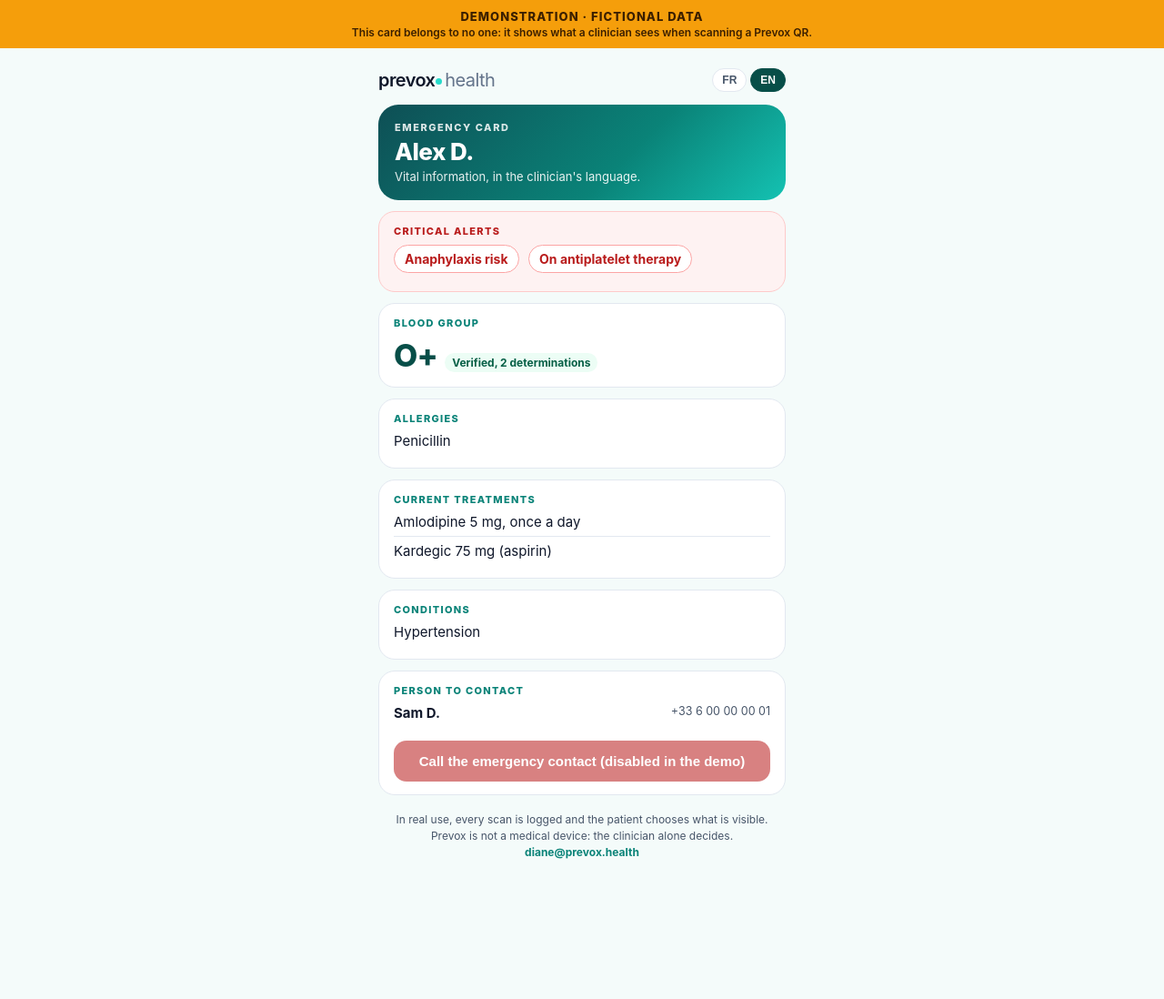
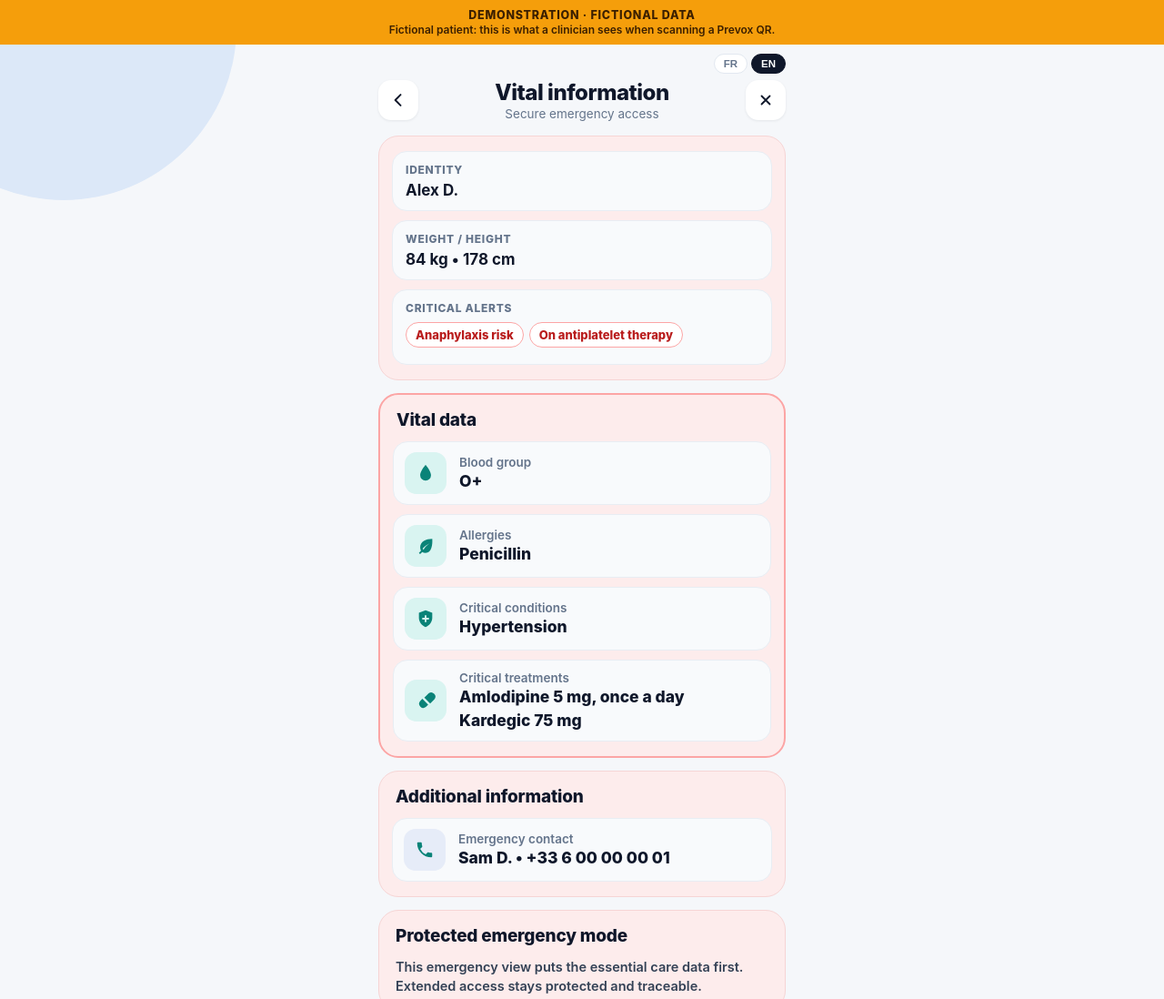
Before and after one commit to Dianelavinia/prevox-demo, a plain HTML site: page index.html in a window 1280 px wide. Shown: the top 1098 px of the page at 91% size. Before the commit the page ends 986 px from the top, so only its background shows below. Drawn offline with Linux system fonts and the light colour scheme.

Commit message:
Meme disposition et memes couleurs que la fiche d'urgence de l'application

```diff
--- a/index.html
+++ b/index.html
@@ -4,118 +4,114 @@
 <meta charset="utf-8">
 <meta name="viewport" content="width=device-width, initial-scale=1, viewport-fit=cover">
 <meta name="robots" content="noindex, nofollow">
-<meta name="theme-color" content="#074E48">
-<title>Prevox · Carte d'urgence (démonstration)</title>
+<meta name="theme-color" content="#F5F7FA">
+<title>Prevox · Informations vitales (démonstration)</title>
 <style>
-  :root{ --teal:#0A8378; --accent:#27DBCB; --deep:#074E48; --ink:#0F172A; --sec:#475569; --line:#E2E8F0; --bg:#F4FBFA; --red:#B91C1C; --redbg:#FEF2F2; --amber:#92400E; --amberbg:#FFFBEB; }
+  :root{
+    --bg:#F5F7FA; --ink:#0F172A; --label:#64748B; --sec:#334155;
+    --section:#FDECEC; --sectionLine:#F6D5D5; --vitalLine:#FCA5A5;
+    --row:#F8FAFC; --rowLine:#E8EDF3; --tile:#D9F4F1; --tileIcon:#0A8378;
+    --tileBlue:#E6ECF8; --red:#B91C1C; --amber:#F59E0B;
+  }
   *{ box-sizing:border-box; margin:0; padding:0; }
-  body{ font-family:-apple-system,BlinkMacSystemFont,"Inter","Segoe UI",Roboto,sans-serif; background:var(--bg); color:var(--ink); -webkit-font-smoothing:antialiased; }
-  .demo{ position:sticky; top:0; z-index:5; background:#F59E0B; color:#3B1F00; text-align:center; font-weight:800; font-size:13px; letter-spacing:.08em; text-transform:uppercase; padding:10px 16px; }
-  .demo span{ display:block; font-weight:600; font-size:12px; letter-spacing:0; text-transform:none; margin-top:2px; }
-  .wrap{ max-width:480px; margin:0 auto; padding:16px 16px 40px; }
-  .top{ display:flex; justify-content:space-between; align-items:center; margin:6px 0 14px; }
-  .wm{ font-size:20px; font-weight:600; letter-spacing:-0.03em; }
-  .wm .dot{ display:inline-block; width:7px; height:7px; border-radius:50%; background:var(--accent); margin:0 3px 0 1px; vertical-align:middle; }
-  .wm .h{ color:#64748B; font-weight:400; }
-  .lang{ display:flex; gap:4px; }
-  .lang button{ border:1px solid var(--line); background:#fff; color:var(--sec); font-weight:700; font-size:12px; padding:5px 10px; border-radius:999px; cursor:pointer; }
-  .lang button.on{ background:var(--deep); color:#fff; border-color:var(--deep); }
-  .hero{ background:linear-gradient(135deg,#0e4f55,#0A8378 60%,#14C2B2); color:#fff; border-radius:22px; padding:18px; }
-  .hero .k{ font-size:11px; font-weight:800; letter-spacing:.14em; text-transform:uppercase; opacity:.85; }
-  .hero h1{ font-size:26px; font-weight:800; letter-spacing:-0.02em; margin-top:4px; }
-  .hero p{ font-size:13px; opacity:.9; margin-top:4px; }
-  .card{ background:#fff; border:1px solid var(--line); border-radius:18px; padding:14px 16px; margin-top:12px; }
-  .card h2{ font-size:11px; font-weight:800; letter-spacing:.12em; text-transform:uppercase; color:var(--teal); margin-bottom:8px; }
-  .alert{ background:var(--redbg); border-color:#FECACA; }
-  .alert h2{ color:var(--red); }
-  .chip{ display:inline-block; font-weight:700; font-size:14px; padding:6px 11px; border-radius:999px; margin:0 6px 6px 0; }
-  .chip.red{ background:#fff; color:var(--red); border:1.5px solid #FCA5A5; }
-  .row{ display:flex; justify-content:space-between; gap:12px; padding:9px 0; border-top:1px solid var(--line); font-size:15px; }
-  .row:first-of-type{ border-top:none; padding-top:0; }
-  .row b{ font-weight:700; }
-  .muted{ color:var(--sec); font-size:12.5px; }
-  .blood{ font-size:34px; font-weight:800; color:var(--deep); letter-spacing:-0.02em; }
-  .ok{ display:inline-block; background:#ECFDF5; color:#065F46; font-size:12px; font-weight:700; padding:3px 8px; border-radius:999px; margin-left:8px; vertical-align:middle; }
-  ul.l{ list-style:none; } ul.l li{ font-size:15px; padding:6px 0; border-top:1px solid var(--line); } ul.l li:first-child{ border-top:none; padding-top:0; }
-  .btn{ display:block; width:100%; text-align:center; background:var(--red); color:#fff; font-weight:800; font-size:15px; padding:14px; border-radius:14px; margin-top:12px; border:none; opacity:.55; }
-  .foot{ margin-top:18px; font-size:12px; color:var(--sec); line-height:1.5; text-align:center; }
-  .foot a{ color:var(--teal); font-weight:700; text-decoration:none; }
+  html,body{ background:var(--bg); }
+  body{ font-family:-apple-system,BlinkMacSystemFont,"SF Pro Text","Inter","Segoe UI",Roboto,sans-serif; color:var(--ink); -webkit-font-smoothing:antialiased; min-height:100vh; position:relative; overflow-x:hidden; }
+  body:before{ content:""; position:absolute; left:-120px; top:-160px; width:380px; height:380px; border-radius:50%; background:#DCE8F8; z-index:0; }
+  .demo{ position:sticky; top:0; z-index:10; background:var(--amber); color:#3B1F00; text-align:center; font-weight:800; font-size:12.5px; letter-spacing:.06em; text-transform:uppercase; padding:9px 16px; }
+  .demo small{ display:block; font-weight:600; font-size:12px; letter-spacing:0; text-transform:none; margin-top:1px; }
+  .wrap{ position:relative; z-index:1; max-width:480px; margin:0 auto; padding:10px 16px 36px; }
+  .lang{ display:flex; justify-content:flex-end; gap:4px; margin-bottom:6px; }
+  .lang button{ border:1px solid #E2E8F0; background:#fff; color:var(--label); font-weight:700; font-size:11.5px; padding:4px 10px; border-radius:999px; cursor:pointer; }
+  .lang button.on{ background:var(--ink); color:#fff; border-color:var(--ink); }
+  header{ display:grid; grid-template-columns:44px 1fr 44px; align-items:center; margin:2px 0 16px; }
+  header .ib{ width:44px; height:44px; border-radius:14px; background:#fff; display:flex; align-items:center; justify-content:center; box-shadow:0 1px 3px rgba(15,23,42,.08); }
+  header .t{ text-align:center; }
+  header h1{ font-size:24px; font-weight:800; letter-spacing:-0.02em; }
+  header p{ font-size:13.5px; color:var(--label); margin-top:1px; }
+  .sec{ background:var(--section); border:1.5px solid var(--sectionLine); border-radius:22px; padding:16px 14px; margin-top:14px; }
+  .sec.vital{ border:2.5px solid var(--vitalLine); }
+  .sec h2{ font-size:19px; font-weight:800; letter-spacing:-0.01em; margin:0 4px 12px; }
+  .box{ background:var(--row); border:1px solid var(--rowLine); border-radius:16px; padding:12px 14px; margin-top:10px; }
+  .box:first-of-type{ margin-top:0; }
+  .cap{ font-size:12px; font-weight:800; letter-spacing:.06em; text-transform:uppercase; color:var(--label); }
+  .val{ font-size:17px; font-weight:700; margin-top:5px; }
+  .row{ display:grid; grid-template-columns:46px 1fr; gap:14px; align-items:center; background:var(--row); border:1px solid var(--rowLine); border-radius:16px; padding:11px 12px; margin-top:10px; }
+  .row:first-of-type{ margin-top:0; }
+  .tile{ width:46px; height:46px; border-radius:13px; background:var(--tile); display:flex; align-items:center; justify-content:center; }
+  .tile.blue{ background:var(--tileBlue); }
+  .tile svg{ width:22px; height:22px; fill:var(--tileIcon); }
+  .row .l{ font-size:13.5px; font-weight:600; color:var(--label); }
+  .row .v{ font-size:17.5px; font-weight:800; margin-top:2px; line-height:1.25; }
+  .alert{ display:inline-block; background:#fff; color:var(--red); border:1.5px solid var(--vitalLine); font-weight:800; font-size:13px; padding:5px 10px; border-radius:999px; margin:0 6px 6px 0; }
+  .note{ font-size:14.5px; font-weight:600; color:var(--sec); line-height:1.45; margin:0 4px; }
+  .btn{ display:block; width:100%; text-align:center; font-weight:800; font-size:16.5px; padding:15px; border-radius:18px; margin-top:10px; border:1px solid var(--rowLine); background:var(--row); color:var(--ink); }
+  .btn.red{ background:var(--red); border-color:var(--red); color:#fff; margin-top:0; }
+  .btn[disabled]{ cursor:not-allowed; }
+  .foot{ margin-top:18px; font-size:12px; color:var(--label); line-height:1.5; text-align:center; }
+  .foot b{ color:var(--ink); }
 </style>
 </head>
 <body>
-<div class="demo" data-i18n="banner">Démonstration · données fictives<span data-i18n="bannerSub">Cette carte n'appartient à personne : elle montre ce qu'un soignant voit en scannant un QR Prevox.</span></div>
+<div class="demo"><span data-i18n="banner">Démonstration · données fictives</span><small data-i18n="bannerSub">Patient fictif : voici ce qu'un soignant voit en scannant un QR Prevox.</small></div>
 <div class="wrap">
-  <div class="top">
-    <div class="wm">prevox<span class="dot"></span><span class="h">health</span></div>
-    <div class="lang"><button data-l="fr" class="on">FR</button><button data-l="en">EN</button></div>
-  </div>
+  <div class="lang"><button data-l="fr" class="on">FR</button><button data-l="en">EN</button></div>
+  <header>
+    <div class="ib" aria-hidden="true"><svg width="20" height="20" viewBox="0 0 24 24"><path d="M15 5l-7 7 7 7" stroke="#0F172A" stroke-width="2.4" fill="none" stroke-linecap="round" stroke-linejoin="round"/></svg></div>
+    <div class="t"><h1 data-i18n="title">Informations vitales</h1><p data-i18n="sub">Accès d'urgence sécurisé</p></div>
+    <div class="ib" aria-hidden="true"><svg width="18" height="18" viewBox="0 0 24 24"><path d="M6 6l12 12M18 6L6 18" stroke="#0F172A" stroke-width="2.4" stroke-linecap="round"/></svg></div>
+  </header>
 
-  <div class="hero">
-    <div class="k" data-i18n="kicker">Carte d'urgence</div>
-    <h1>Alex D.</h1>
-    <p data-i18n="heroSub">Informations vitales, dans la langue du soignant.</p>
-  </div>
+  <section class="sec">
+    <div class="box"><div class="cap" data-i18n="identity">Identité</div><div class="val">Alex D.</div></div>
+    <div class="box"><div class="cap" data-i18n="wh">Poids / taille</div><div class="val">84 kg • 178 cm</div></div>
+    <div class="box"><div class="cap" data-i18n="critical">Alertes critiques</div><div style="margin-top:8px;"><span class="alert" data-i18n="anaphylaxis">Risque d'anaphylaxie</span><span class="alert" data-i18n="antiplatelet">Sous antiagrégant</span></div></div>
+  </section>
 
-  <div class="card alert">
-    <h2 data-i18n="critical">Alertes critiques</h2>
-    <span class="chip red" data-i18n="anaphylaxis">Risque d'anaphylaxie</span>
-    <span class="chip red" data-i18n="antiplatelet">Sous antiagrégant</span>
-  </div>
+  <section class="sec vital">
+    <h2 data-i18n="vitals">Données vitales</h2>
+    <div class="row"><div class="tile"><svg viewBox="0 0 24 24"><path d="M12 2.5c-.3 0-.6.2-.8.4C9.4 5.3 5.5 10.4 5.5 14.5a6.5 6.5 0 0013 0c0-4.1-3.9-9.2-5.7-11.6-.2-.2-.5-.4-.8-.4z"/></svg></div><div><div class="l" data-i18n="blood">Groupe sanguin</div><div class="v">O+</div></div></div>
+    <div class="row"><div class="tile"><svg viewBox="0 0 24 24"><path d="M20 3.5c-7.5 0-14.5 3-14.5 10.5 0 1.4.4 2.7 1 3.8L4 20.5l1.4 1.4 2.6-2.6c1.1.7 2.4 1.1 3.9 1.1C19.4 20.4 20.5 10 20 3.5zM9.6 16.6l-1.2-1.2c2.3-2.6 5.2-4.8 8.4-6.3-3 1.8-5.4 4.5-7.2 7.5z"/></svg></div><div><div class="l" data-i18n="allergies">Allergies</div><div class="v" data-i18n="penicillin">Pénicilline</div></div></div>
+    <div class="row"><div class="tile"><svg viewBox="0 0 24 24"><path d="M12 2l8 3v6c0 5-3.4 9.4-8 11-4.6-1.6-8-6-8-11V5l8-3zm-1 6v3H8v2h3v3h2v-3h3v-2h-3V8h-2z"/></svg></div><div><div class="l" data-i18n="conditions">Pathologies critiques</div><div class="v" data-i18n="c1">Hypertension artérielle</div></div></div>
+    <div class="row"><div class="tile"><svg viewBox="0 0 24 24"><path d="M15.7 3.3a5 5 0 017 7l-5.2 5.2-7-7 5.2-5.2zM8.1 9.9l7 7-2.8 2.8a5 5 0 01-7-7l2.8-2.8z"/></svg></div><div><div class="l" data-i18n="treatments">Traitements critiques</div><div class="v" data-i18n="t1">Amlodipine 5 mg, une fois par jour</div><div class="v" data-i18n="t2" style="margin-top:4px;">Kardégic 75 mg</div></div></div>
+  </section>
 
-  <div class="card">
-    <h2 data-i18n="blood">Groupe sanguin</h2>
-    <div><span class="blood">O+</span><span class="ok" data-i18n="verified">Vérifié, 2 déterminations</span></div>
-  </div>
+  <section class="sec">
+    <h2 data-i18n="more">Informations complémentaires</h2>
+    <div class="row"><div class="tile blue"><svg viewBox="0 0 24 24"><path d="M6.6 10.8a15.1 15.1 0 006.6 6.6l2.2-2.2c.3-.3.7-.4 1-.2 1.1.4 2.3.6 3.6.6.6 0 1 .4 1 1V20c0 .6-.4 1-1 1A17 17 0 013 4c0-.6.4-1 1-1h3.5c.6 0 1 .4 1 1 0 1.3.2 2.5.6 3.6.1.3 0 .7-.2 1l-2.3 2.2z"/></svg></div><div><div class="l" data-i18n="contact">Contact d'urgence</div><div class="v">Sam D. • +33 6 00 00 00 01</div></div></div>
+  </section>
 
-  <div class="card">
-    <h2 data-i18n="allergies">Allergies</h2>
-    <ul class="l"><li data-i18n="penicillin">Pénicilline</li></ul>
-  </div>
+  <section class="sec">
+    <h2 data-i18n="protected">Mode urgence protégé</h2>
+    <p class="note" data-i18n="protectedText">Cette vue d'urgence priorise les données essentielles de prise en charge. L'accès étendu reste protégé et traçable.</p>
+  </section>
 
-  <div class="card">
-    <h2 data-i18n="treatments">Traitements en cours</h2>
-    <ul class="l"><li data-i18n="t1">Amlodipine 5 mg, une fois par jour</li><li data-i18n="t2">Kardégic 75 mg (aspirine)</li></ul>
-  </div>
+  <section class="sec">
+    <h2 data-i18n="actions">Actions rapides</h2>
+    <button class="btn red" disabled data-i18n="call">Appeler le contact d'urgence</button>
+    <button class="btn" disabled data-i18n="share">Partager</button>
+    <button class="btn" disabled data-i18n="pdf">Exporter PDF</button>
+  </section>
 
-  <div class="card">
-    <h2 data-i18n="conditions">Pathologies</h2>
-    <ul class="l"><li data-i18n="c1">Hypertension artérielle</li></ul>
-  </div>
-
-  <div class="card">
-    <h2 data-i18n="contact">Personne à prévenir</h2>
-    <div class="row"><b>Sam D.</b><span class="muted">+33 6 00 00 00 01</span></div>
-    <button class="btn" disabled data-i18n="call">Appeler le contact d'urgence (désactivé en démonstration)</button>
-  </div>
-
-  <p class="foot" data-i18n-html="foot">En service réel, chaque scan est journalisé et le patient choisit ce qui est visible.<br>Prevox n'est pas un dispositif médical : le soignant décide seul.<br><a href="mailto:diane@prevox.health">diane@prevox.health</a></p>
+  <p class="foot" data-i18n-html="foot">Actions désactivées dans la démonstration. En service réel, chaque accès est journalisé.<br>Prevox n'est pas un dispositif médical : le soignant décide seul.<br><b>diane@prevox.health</b></p>
 </div>
 <script>
-  var T = {
-    en: {
-      banner: "Demonstration · fictional data",
-      bannerSub: "This card belongs to no one: it shows what a clinician sees when scanning a Prevox QR.",
-      kicker: "Emergency card", heroSub: "Vital information, in the clinician's language.",
-      critical: "Critical alerts", anaphylaxis: "Anaphylaxis risk", antiplatelet: "On antiplatelet therapy",
-      blood: "Blood group", verified: "Verified, 2 determinations",
-      allergies: "Allergies", penicillin: "Penicillin",
-      treatments: "Current treatments", t1: "Amlodipine 5 mg, once a day", t2: "Kardegic 75 mg (aspirin)",
-      conditions: "Conditions", c1: "Hypertension",
-      contact: "Person to contact", call: "Call the emergency contact (disabled in the demo)",
-      foot: "In real use, every scan is logged and the patient chooses what is visible.<br>Prevox is not a medical device: the clinician alone decides.<br><a href=\"mailto:diane@prevox.health\">diane@prevox.health</a>"
-    }
+  var EN = {
+    banner:"Demonstration · fictional data", bannerSub:"Fictional patient: this is what a clinician sees when scanning a Prevox QR.",
+    title:"Vital information", sub:"Secure emergency access", identity:"Identity", wh:"Weight / height",
+    critical:"Critical alerts", anaphylaxis:"Anaphylaxis risk", antiplatelet:"On antiplatelet therapy",
+    vitals:"Vital data", blood:"Blood group", allergies:"Allergies", penicillin:"Penicillin",
+    conditions:"Critical conditions", c1:"Hypertension", treatments:"Critical treatments",
+    t1:"Amlodipine 5 mg, once a day", t2:"Kardegic 75 mg", more:"Additional information", contact:"Emergency contact",
+    protected:"Protected emergency mode", protectedText:"This emergency view puts the essential care data first. Extended access stays protected and traceable.",
+    actions:"Quick actions", call:"Call the emergency contact", share:"Share", pdf:"Export PDF",
+    foot:"Actions disabled in the demo. In real use, every access is logged.<br>Prevox is not a medical device: the clinician alone decides.<br><b>diane@prevox.health</b>"
   };
-  var FR = {};
-  document.querySelectorAll("[data-i18n]").forEach(function (el) { FR[el.getAttribute("data-i18n")] = el.childNodes[0] ? el.childNodes[0].nodeValue : el.textContent; });
-  var footFR = document.querySelector("[data-i18n-html]").innerHTML;
+  var FR = {}, nodes = document.querySelectorAll("[data-i18n]"), footEl = document.querySelector("[data-i18n-html]"), footFR = footEl.innerHTML;
+  nodes.forEach(function (el) { FR[el.getAttribute("data-i18n")] = el.textContent; });
   function setLang(l) {
     document.documentElement.lang = l;
-    document.querySelectorAll("[data-i18n]").forEach(function (el) {
-      var k = el.getAttribute("data-i18n"), v = l === "fr" ? FR[k] : T.en[k];
-      if (v == null) return;
-      if (el.childNodes[0] && el.childNodes[0].nodeType === 3) el.childNodes[0].nodeValue = v; else el.textContent = v;
-    });
-    document.querySelector("[data-i18n-html]").innerHTML = l === "fr" ? footFR : T.en.foot;
+    nodes.forEach(function (el) { var k = el.getAttribute("data-i18n"); el.textContent = l === "fr" ? FR[k] : (EN[k] || FR[k]); });
+    footEl.innerHTML = l === "fr" ? footFR : EN.foot;
     document.querySelectorAll(".lang button").forEach(function (b) { b.classList.toggle("on", b.getAttribute("data-l") === l); });
   }
   document.querySelectorAll(".lang button").forEach(function (b) { b.addEventListener("click", function () { setLang(b.getAttribute("data-l")); }); });
```
